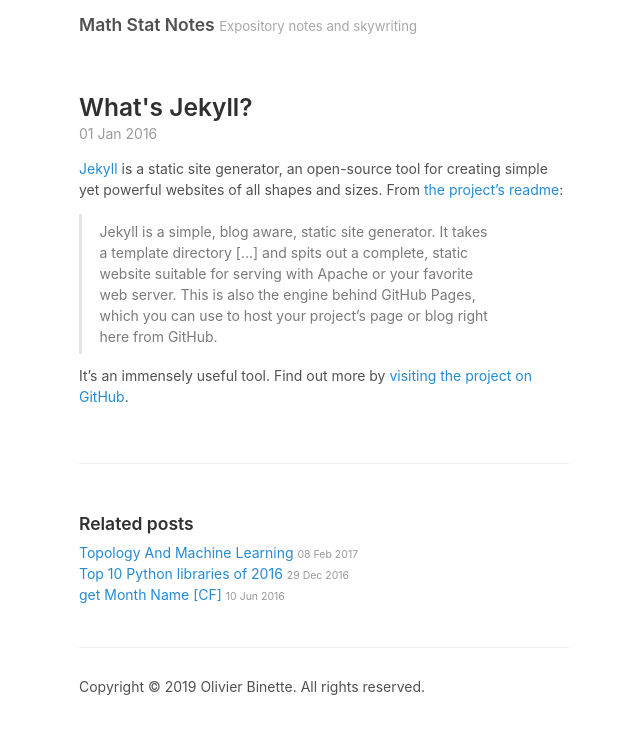
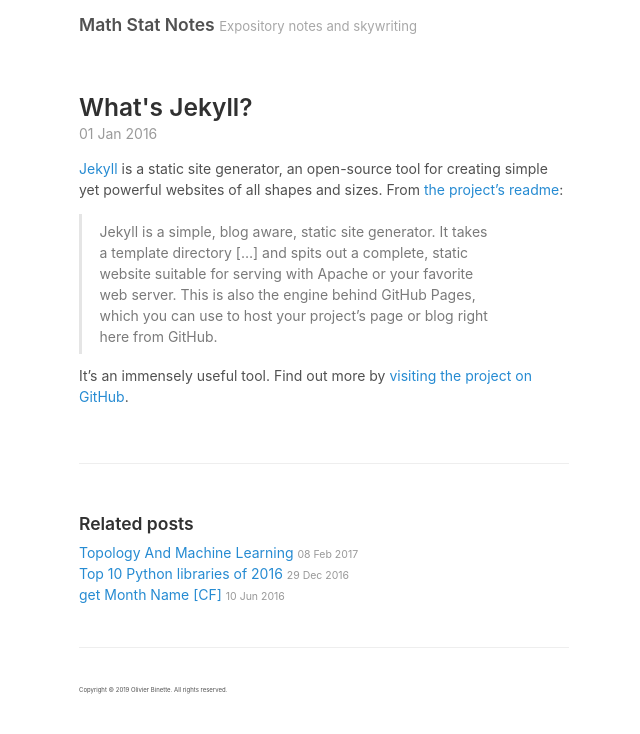
Before and after one commit to OlivierBinette/blog, a Jekyll site: the page built from _posts/2016-01-01-whats-jekyll.md, in a window 1280 px wide. Shown: the top 734 px of the page, without its empty margins (316-956 px from the left). Built offline with Jekyll 4.4.1, drawn with Linux system fonts in a browser that asks for light colours.

Commit message:
Update default.html

```diff
--- a/_layouts/default.html
+++ b/_layouts/default.html
@@ -18,7 +18,7 @@
       </main>
 
       <footer class="footer">
-        <tiny>
+        <tiny style="font-size:6px;">
           Copyright &copy; <time datetime="{{ site.time | date_to_xmlschema }}">{{ site.time | date: '%Y' }}</time> Olivier Binette. All rights reserved.
         </tiny>
       </footer>
```
